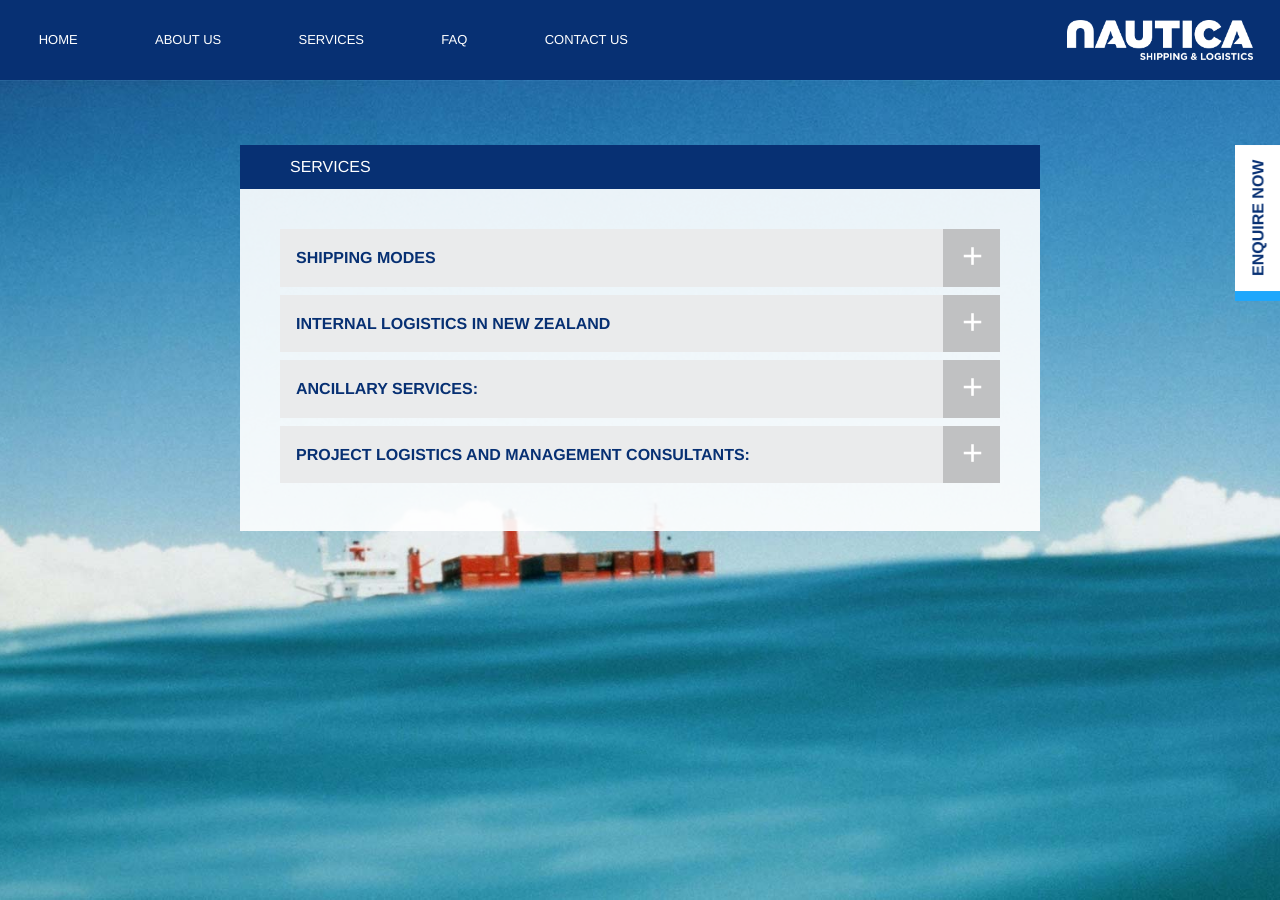
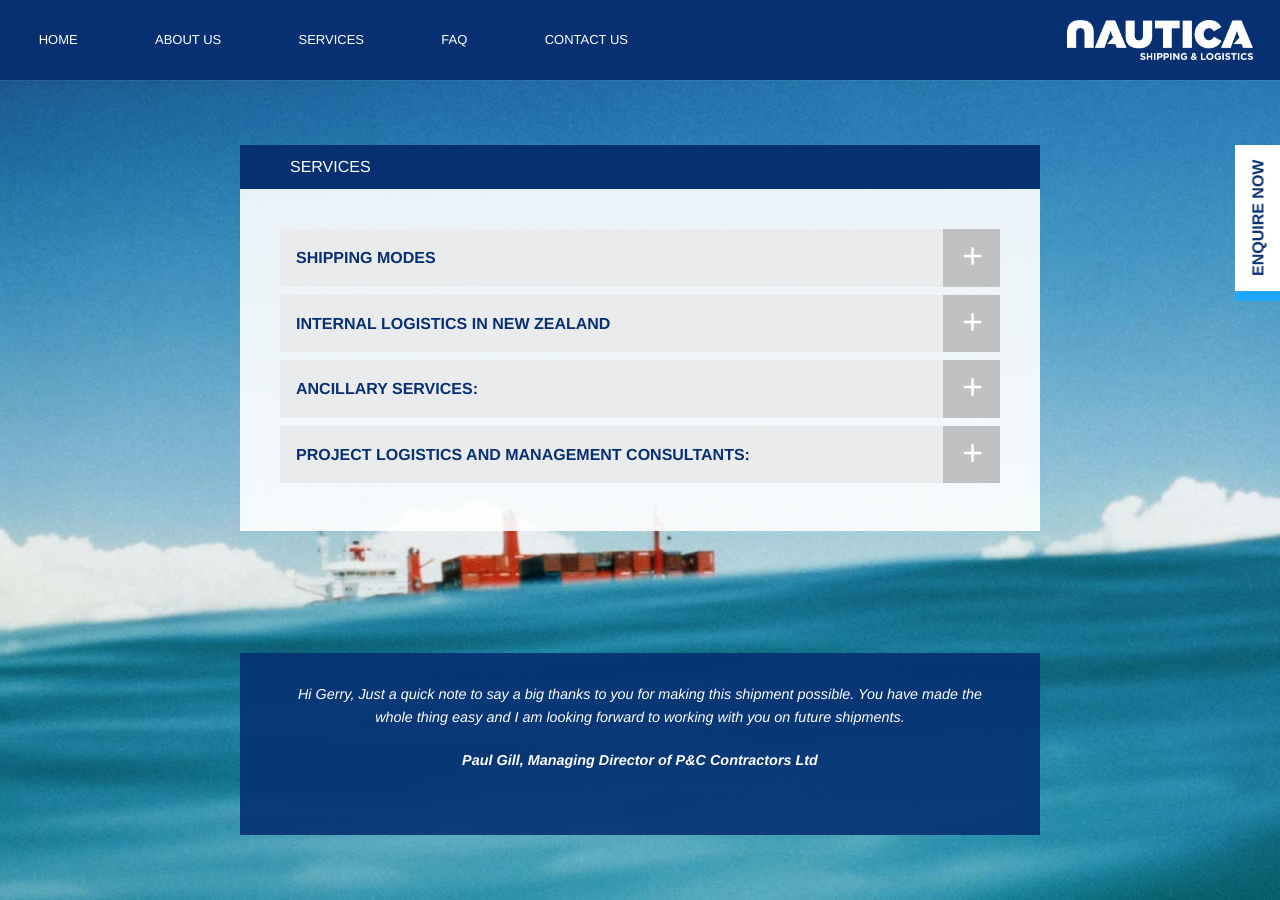
Before and after one commit to chrisgreeff/nautica, a Jekyll site: the page built from services/index.html, in a window 1280 px wide. Built offline with Jekyll 4.4.1, drawn with Linux system fonts in a browser that asks for light colours.

Commit message:
Put the rotating quotes into the services page.

```diff
--- a/services/index.html
+++ b/services/index.html
@@ -112,3 +112,40 @@
     </ul>
   </div>
 </section>
+
+<section class="na-panel-container na-quotes-blue">
+  <div class="row">
+      <div class="na-quotes-container">
+        <ul data-orbit
+            data-options="animation:fade-out;
+                          animation_speed:1000;
+                          timer_speed:7000;
+                          bullets:false;">
+          <li>
+            <p>
+              Hi Gerry, Just a quick note to say a big thanks to you for making this shipment possible. You have made the whole thing easy and I am looking forward to working with you on future shipments.
+            </p>
+            <p>
+              <strong>Paul Gill, Managing Director of P&C Contractors Ltd</strong>
+            </p>
+          </li>
+          <li>
+            <p>
+              Nautica Shipping and Logistics has been a great asset to our business. We needed a company we could rely on and we certainly got that with Nautica. Thanks again guys, looking forward to working together again on the next project.
+            </p>
+            <p>
+              <strong>Greg Yeo – Project Manager at 8 Hereford Ltd</strong>
+            </p>
+          </li>
+          <li>
+            <p>
+              I have dealt with Gerry on many shipping projects over the past 6 years. He provides a great service and even better pricing to match.
+            </p>
+            <p>
+              <strong>John Love, Managing Director from Love & Co</strong>
+            </p>
+          </li>
+        </ul>
+      </div>
+  </div>
+</section>
```
